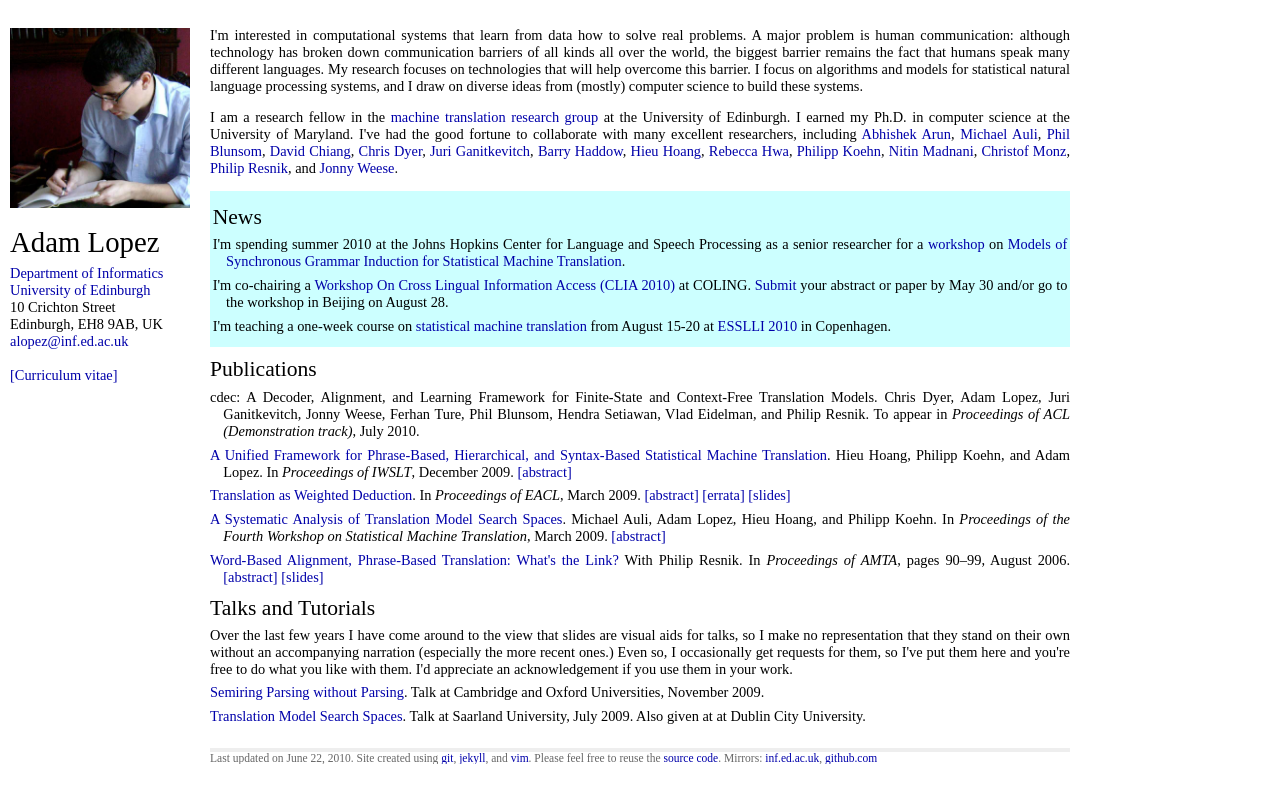
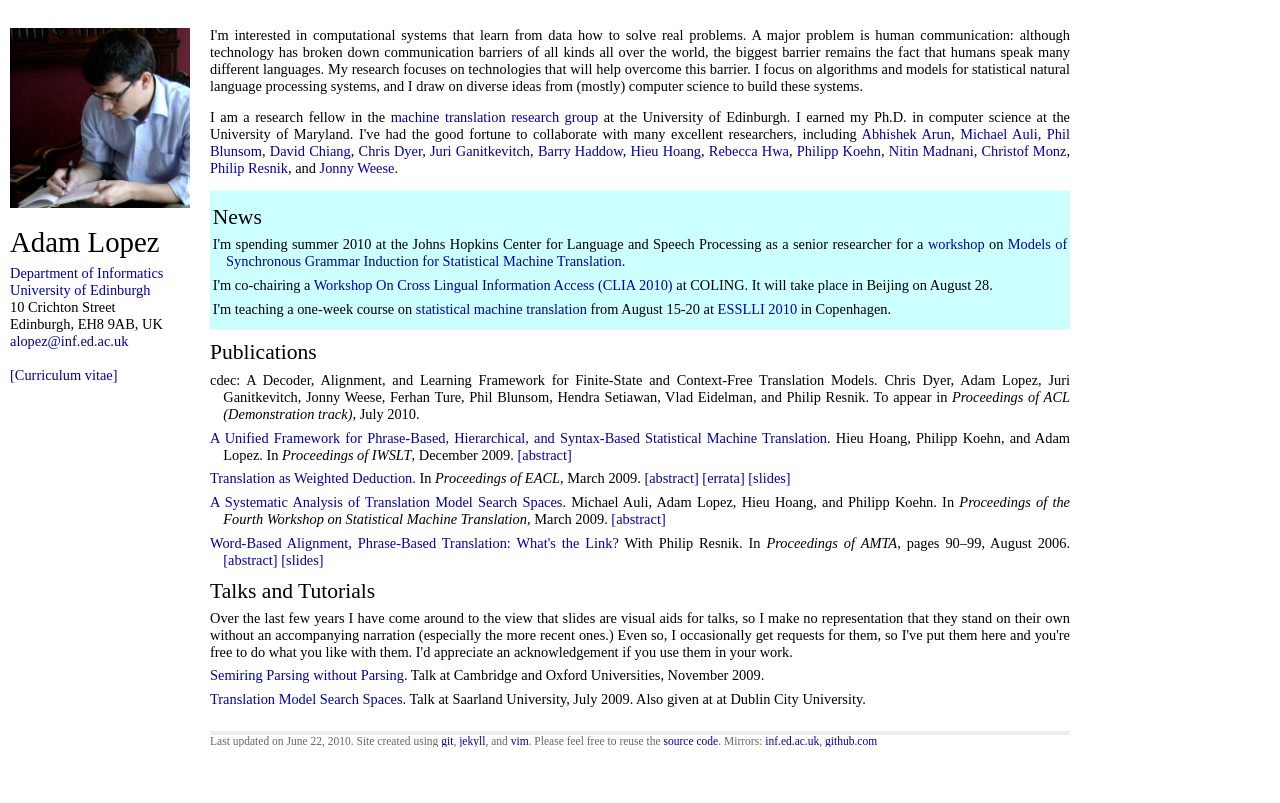
Before and after one commit to alopez/alopez.github.com, a Jekyll site: the page built from index.html, in a window 1280 px wide. Shown: the top 803 px of the page. Built offline with Jekyll 4.4.1, drawn with Linux system fonts in a browser that asks for light colours.

Commit message:
Update workshop info

```diff
--- a/index.html
+++ b/index.html
@@ -51,8 +51,7 @@ I've had the good fortune to collaborate with many excellent researchers, includ
 <li> I'm co-chairing a
   <a href="http://research.microsoft.com/en-us/UM/india/events/CLIA2010/page.htm">
     Workshop On Cross Lingual Information Access (CLIA 2010)</a> at COLING.
-  <a href="https://www.softconf.com/coling2010/CLIA2010/">Submit</a> your
-    abstract or paper by May 30 and/or go to the workshop in Beijing on August 28.</li>
+    It will take place in Beijing on August 28.</li>
 <li>I'm teaching a one-week course on <a href="http://esslli2010cph.info/?p=277">
     statistical machine translation</a> from August 15-20 at <a href="http://esslli2010cph.info/">
     ESSLLI 2010</a> in Copenhagen.</a>
```
